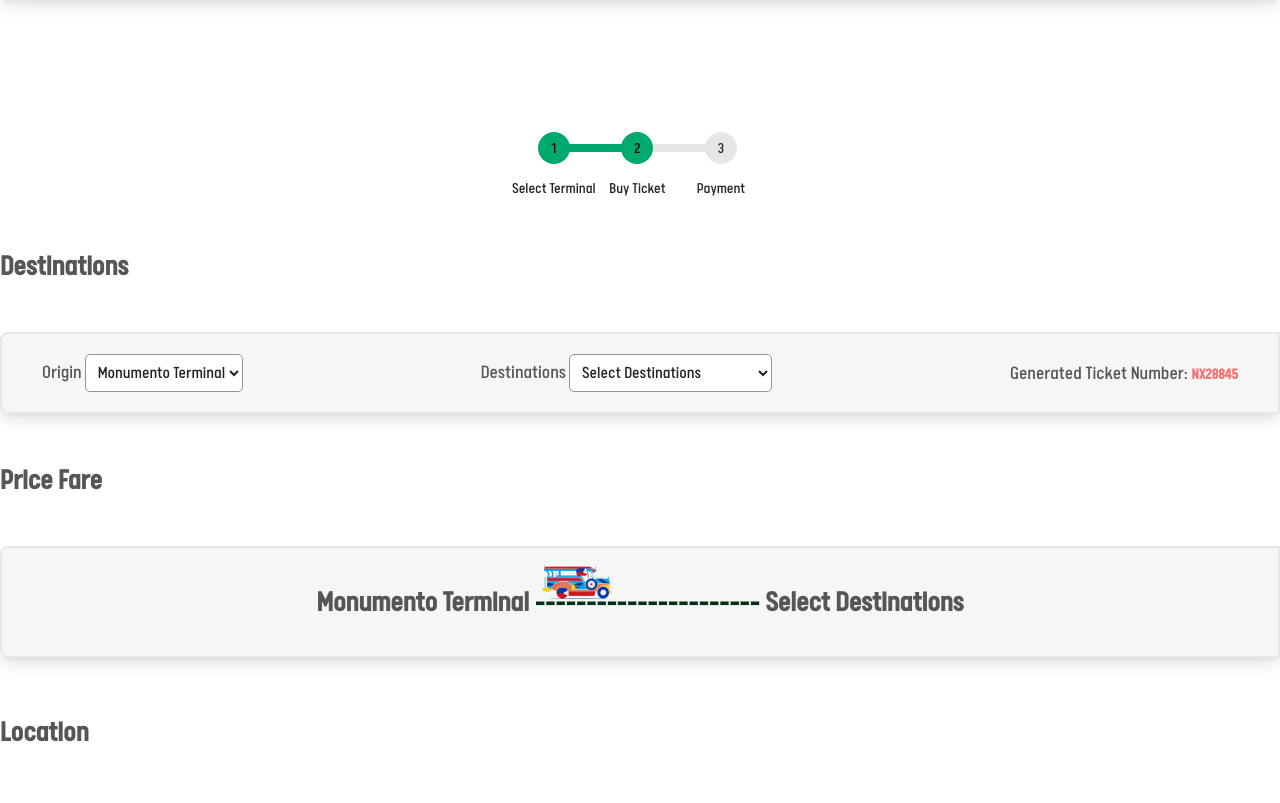
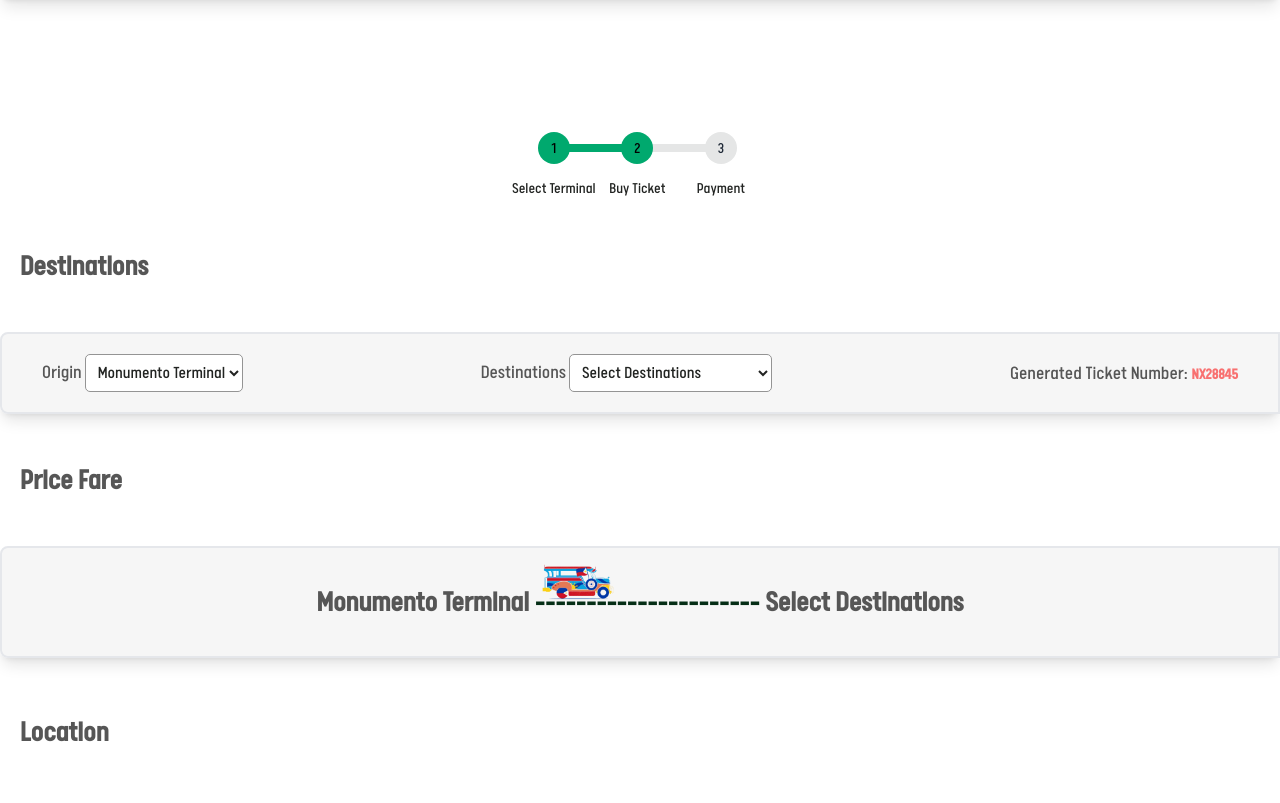
Before and after one commit to CodeWithRibo/JeepneyTicketingSystem, a PHP site: page /public/include/buy_ticket.php in a window 1280 px wide. Shown: the part 80-883 px from the top of the page. Run offline with PHP 8.4, Linux system fonts and the light colour scheme; style sheets or scripts are compiled from the project's sources; some libraries are stand-ins or nearby versions.

Commit message:
adjusting parent padding

```diff
--- a/public/Include/buy_ticket.php
+++ b/public/Include/buy_ticket.php
@@ -4,6 +4,7 @@ include '../handler/buyticket_process.php';
 function randomTicketNumber() {
   function generateRandomString($length = 2) {
     return substr(str_shuffle(str_repeat($x='ABCDEFGHIJKLMNOPQRSTUVWXYZ', ceil($length/strlen($x)) )),2,$length);
+
   }
   $ticketNumber = rand(20000, 30000);
   $customerRfId = generateRandomString(). $ticketNumber;
@@ -110,24 +111,24 @@ function randomTicketNumber() {
             <li class="step">Payment</li>
           </ul>
         </div>
-        <div class="flex justify-center py-12">
+        <div class="flex justify-center py-12 ml-5 2xl:ml-0">
           <h1 class="text-2xl font-semibold text-textColor md:text-3xl">Destinations</h1>
         </div>
         <div class="w-full">
-          <div class="space-y-4 border-2 bg-[#f4f4f4ca] px-10 py-5 shadow-lg md:space-y-7 xl:space-y-7 xl:rounded-l-lg">
+          <div class="space-y-4 border-2 bg-[#f4f4f4ca] px-10 py-5 shadow-lg md:space-y-7 xl:space-y-7 xl:rounded-l-lg mt-0">
             <!-- DESTINATIONS -->
-              <div class="flex flex-col items-center justify-between space-y-4 md:space-y-7 lg:flex-col xl:flex-row xl:space-x-5 xl:space-y-0">
+              <div class="flex flex-col items-center justify-between space-y-4 md:space-y-0 md:flex-col lg:flex-row xl:space-x-5 xl:space-y-0">
                     <div>
                       <label class="mb-2 text-base text-textColor sm:mb-2 sm:text-xl" for="Origin">Origin</label>
-                      <select name="optionOrigin" id="optionOrigin" class="rounded-[5px] border border-[#949494] py-[4.5px] pl-2 text-[15px] text-[#222422] transition-all duration-100 ease-in hover:border-blue-500 focus:border-blue-500 focus:outline-none focus:ring-2 focus:ring-blue-500 sm:py-2 xl:text-[18px]">
+                      <select name="optionOrigin" id="optionOrigin" class="rounded-[5px] border border-[#949494] py-[4.5px] pl-2 text-[15px] text-[#222422] transition-all duration-100 ease-in hover:border-blue-500 focus:border-blue-500 focus:outline-none focus:ring-2 focus:ring-blue-500 sm:py-2 text-lg">
                         <option value="Monumento">Monumento Terminal</option>
                         </select>
                         <div class="text-red-500"><?php echo $buyticketErrors['optionOrigin']; ?></div>
                     </div>
-                    <div>
+                    <div class="">
                       <!-- ORIGIN AND DESTINATIONS -->
                       <label class="mb-2 text-base text-textColor sm:mb-2 sm:text-xl" for="Destinations">Destinations</label>
-                      <select name="optionDestinations" id="optionDestinations" aria-valuetext="<?php echo $optionDestinations ?>" class="optionDestinations rounded-[5px] border border-[#949494] py-[4.5px] pl-2 text-[15px] text-[#222422] transition-all duration-100 ease-in hover:border-blue-500 focus:border-blue-500 focus:outline-none focus:ring-2 focus:ring-blue-500 sm:py-2 xl:text-[18px]">
+                      <select name="optionDestinations" id="optionDestinations" aria-valuetext="<?php echo $optionDestinations ?>" class="optionDestinations rounded-[5px] border border-[#949494] py-[4.5px] pl-2 text-[15px] text-[#222422] transition-all duration-100 ease-in hover:border-blue-500 focus:border-blue-500 focus:outline-none focus:ring-2 focus:ring-blue-500 sm:py-2 text-lg">
                        <option value="" disabled selected>Select Destinations</option>
                         <option value="https://www.google.com/maps/embed?pb=!1m28!1m12!1m3!1d50470.14676383324!2d120.96168426417933!3d14.591376752856915!2m3!1f0!2f0!3f0!3m2!1i1024!2i768!4f13.1!4m13!3e0!4m5!1s0x3397b42bc4212a1b%3A0xbcff4f1d14dc500c!2s1400%2C%201695%20Rizal%20Ave%20Ext%2C%20Grace%20Park%20West%2C%20Caloocan%2C%201400%20Metro%20Manila!3m2!1d14.6558973!2d120.9837994!4m5!1s0x3397c9515d3b485b%3A0xe28d786a0ffecaf8!2sNational%20Shrine%20of%20Our%20Mother%20of%20Perpetual%20Help%2C%20Redemptorist%20Road%2C%20Para%C3%B1aque%2C%20Metro%20Manila!3m2!1d14.531427899999999!2d120.9949515!5e0!3m2!1sen!2sph!4v1740650727281!5m2!1sen!2sph" width="600" height="450" style="border:0;" allowfullscreen="" loading="lazy" referrerpolicy="no-referrer-when-downgrade" id="baclaranTerminal">Baclaran Terminal</option>
                         <option value="https://www.google.com/maps/embed?pb=!1m28!1m12!1m3!1d20612.388429359777!2d120.97421406127077!3d14.629760075822833!2m3!1f0!2f0!3f0!3m2!1i1024!2i768!4f13.1!4m13!3e0!4m5!1s0x3397b42bc4212a1b%3A0xbcff4f1d14dc500c!2s1400%2C%201695%20Rizal%20Ave%20Ext%2C%20Grace%20Park%20West%2C%20Caloocan%2C%201400%20Metro%20Manila!3m2!1d14.6558973!2d120.9837994!4m5!1s0x3397ca03aeb1fa9b%3A0xa38eba87dcd932f2!2sIsetann%2C%20Recto%2C%20Recto%20Avenue%2C%20Quiapo%2C%20Manila%2C%20Metro%20Manila!3m2!1d14.603123499999999!2d120.98466119999999!5e0!3m2!1sen!2sph!4v1740650896835!5m2!1sen!2sph" id="rectoTerminal">Recto Terminal</option>
@@ -149,8 +150,8 @@ function randomTicketNumber() {
     </section>
     <!-- PRICE FARE -->
      <section class="main_container">
-              <div class="">
-          <div class=" flex flex-col items-center px-10 md:items-start md:px-0 py-12">
+              <div class="px-10 md:px-0">
+          <div class=" flex flex-col items-center px-10 md:items-start md:px-0 py-12 ml-5 2xl:ml-0">
               <h1 class="text-2xl font-semibold text-textColor md:text-3xl">Price Fare</h1>
         </div>
           <div class=" relative flex flex-row justify-center items-center border-2 bg-[#f4f4f4ca] px-0 sm:px-10 py-9   shadow-lg xl:rounded-l-lg">
@@ -172,7 +173,7 @@ function randomTicketNumber() {
      <!-- MAPS -->
      <section class="main_container">
               <div class="flex flex-col px-10 md:px-0 md:text-start">
-              <h1 class="md:text-start text-center text-2xl font-semibold text-textColor md:text-3xl py-14">Location</h1>
+              <h1 class="md:text-start text-center text-2xl font-semibold text-textColor md:text-3xl py-14 ml-5 2xl:ml-0">Location</h1>
           <div class=" flex flex-col items-center md:items-center">
               <iframe src="https://www.google.com/maps/embed?pb=!1m14!1m12!1m3!1d12983.875552004802!2d120.97567882784813!3d14.648591930698114!2m3!1f0!2f0!3f0!3m2!1i1024!2i768!4f13.1!5e0!3m2!1sen!2sph!4v1740650408823!5m2!1sen!2sph" class="w-full sm:w-full md:w-[700px] lg:w-[1100px] 2xl:w-[1525px]" height="450" style="border:1px;" allowfullscreen="" loading="lazy" referrerpolicy="no-referrer-when-downgrade" id="monumentoToBaclaran"></iframe>
               <input type="hidden" id="locationInput">
@@ -183,7 +184,7 @@ function randomTicketNumber() {
     <!-- Passenger Details -->
     <section class="main_container">
       <div class="flex flex-col items-center px-10 pt-16 md:items-start md:px-0">
-        <div class="flex justify-center py-14">
+        <div class="flex justify-center py-14 ml-5 2xl:ml-0">
           <h1 class="text-2xl font-semibold text-textColor md:text-3xl">Passenger Details</h1>
         </div>
         <div class="w-full">
```
